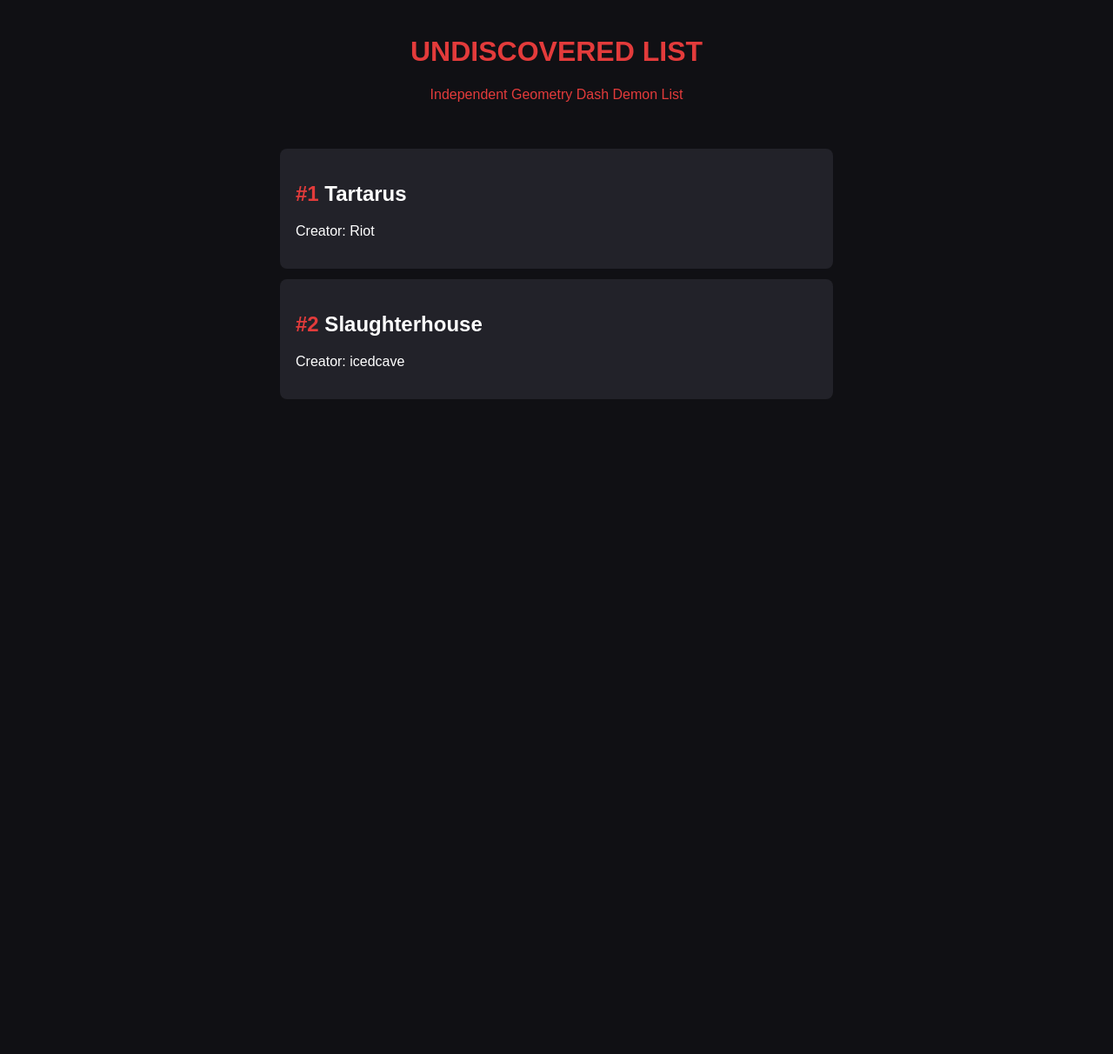
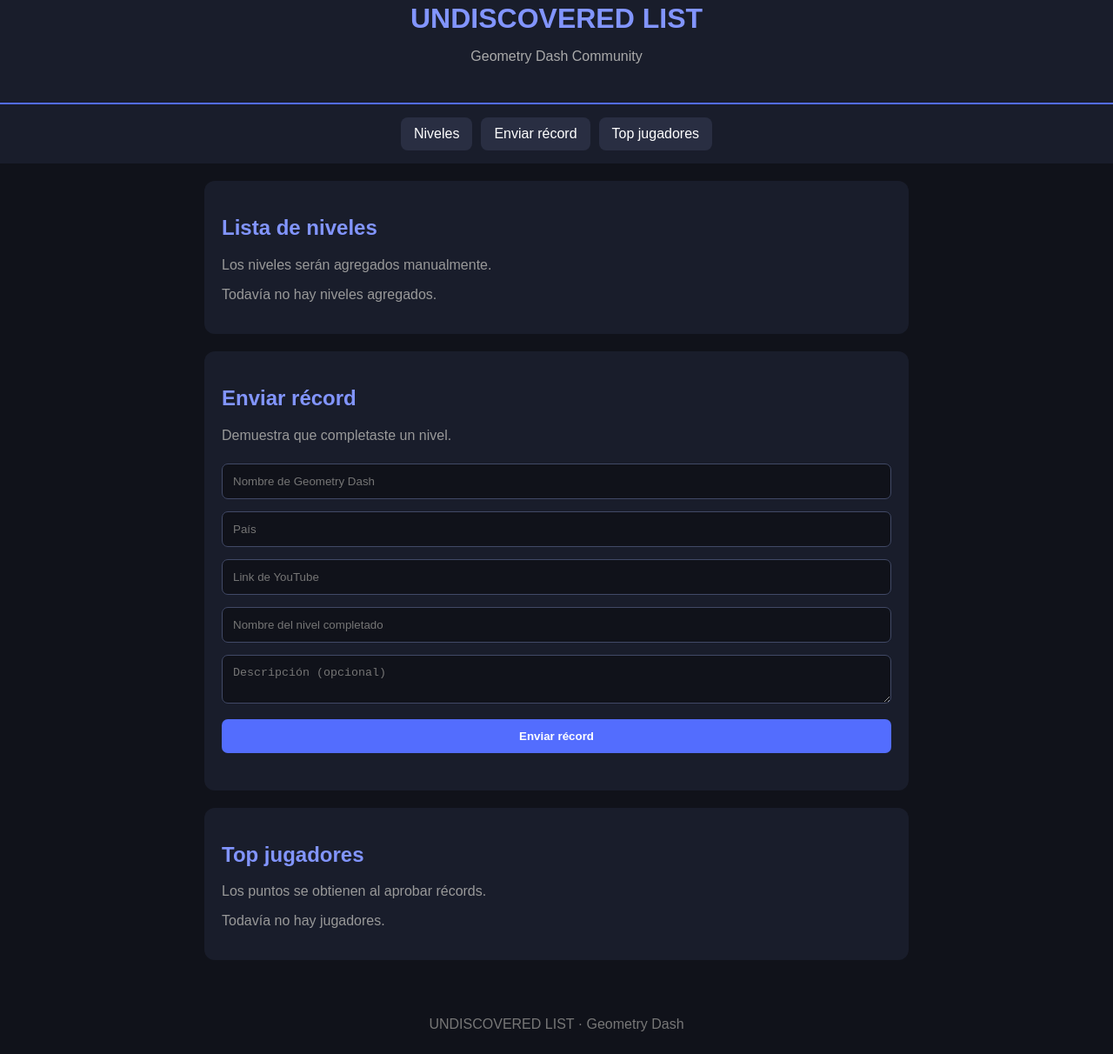
Before and after one commit to christianmendoza1815-glitch/Undiscovered-list, a plain HTML site: page index.html in a window 1280 px wide. Shown: the part 25-1237 px from the top of the page at 87% size. Before the commit the page ends 800 px from the top, so only its background shows below. Drawn offline with Linux system fonts and the light colour scheme.

Commit message:
Update index.html

```diff
--- a/index.html
+++ b/index.html
@@ -1,47 +1,203 @@
+
 <!DOCTYPE html>
-<html lang="en">
+<html lang="es">
 <head>
 <meta charset="UTF-8">
-<meta name="viewport" content="width=device-width, initial-scale=1">
-<title>UNDISCOVERED LIST</title>
+<meta name="viewport" content="width=device-width, initial-scale=1.0">
+<title>Undiscovered List</title>
 <style>
+* { box-sizing: border-box; }
 body {
-  background: #101014;
+  margin: 0;
+  background: #10121a;
   color: white;
-  font-family: Arial;
-  margin: 0;
-  padding: 20px;
+  font-family: Arial, sans-serif;
 }
 header {
+  background: #191d2b;
+  padding: 28px 15px;
   text-align: center;
-  color: #e33b3b;
-  padding: 25px;
+  border-bottom: 2px solid #536dfe;
 }
-.level {
-  background: #222229;
-  padding: 18px;
-  margin: 12px auto;
-  max-width: 600px;
+header h1 { color: #8295ff; margin: 0; }
+header p { color: #aaa; }
+nav {
+  display: flex;
+  justify-content: center;
+  flex-wrap: wrap;
+  gap: 10px;
+  padding: 15px;
+  background: #191d2b;
+}
+nav a {
+  color: white;
+  text-decoration: none;
+  padding: 10px 15px;
+  background: #292e42;
   border-radius: 8px;
 }
-.rank { color: #e33b3b; }
+main { max-width: 850px; margin: auto; padding: 20px; }
+section {
+  background: #191d2b;
+  padding: 20px;
+  border-radius: 12px;
+  margin-bottom: 20px;
+}
+h2 { color: #8295ff; }
+input, textarea, button {
+  width: 100%;
+  padding: 12px;
+  margin: 7px 0;
+  border-radius: 7px;
+  border: 1px solid #414966;
+  background: #10121a;
+  color: white;
+}
+button {
+  background: #536dfe;
+  border: none;
+  font-weight: bold;
+  cursor: pointer;
+}
+button:hover { background: #4055d6; }
+.item {
+  background: #242a3c;
+  padding: 13px;
+  border-radius: 8px;
+  margin: 10px 0;
+}
+.muted { color: #999; }
+footer { text-align: center; color: #777; padding: 25px; }
 </style>
 </head>
 <body>
+
 <header>
-<h1>UNDISCOVERED LIST</h1>
-<p>Independent Geometry Dash Demon List</p>
+  <h1>UNDISCOVERED LIST</h1>
+  <p>Geometry Dash Community</p>
 </header>
 
-<div class="level">
-<h2><span class="rank">#1</span> Tartarus</h2>
-<p>Creator: Riot</p>
-</div>
+<nav>
+  <a href="#niveles">Niveles</a>
+  <a href="#envios">Enviar récord</a>
+  <a href="#top">Top jugadores</a>
+</nav>
 
-<div class="level">
-<h2><span class="rank">#2</span> Slaughterhouse</h2>
-<p>Creator: icedcave</p>
-</div>
+<main>
 
+<section id="niveles">
+  <h2>Lista de niveles</h2>
+  <p class="muted">Los niveles serán agregados manualmente.</p>
+  <div id="levels">
+    <p class="muted">Todavía no hay niveles agregados.</p>
+  </div>
+</section>
+
+<section id="envios">
+  <h2>Enviar récord</h2>
+  <p class="muted">Demuestra que completaste un nivel.</p>
+
+  <form id="recordForm">
+    <input id="player" placeholder="Nombre de Geometry Dash" required>
+    <input id="country" placeholder="País" required>
+    <input id="video" type="url" placeholder="Link de YouTube" required>
+    <input id="level" placeholder="Nombre del nivel completado" required>
+    <textarea id="description" placeholder="Descripción (opcional)"></textarea>
+    <button type="submit">Enviar récord</button>
+  </form>
+  <p id="message" class="muted"></p>
+</section>
+
+<section id="top">
+  <h2>Top jugadores</h2>
+  <p class="muted">Los puntos se obtienen al aprobar récords.</p>
+  <div id="leaderboard">
+    <p class="muted">Todavía no hay jugadores.</p>
+  </div>
+</section>
+
+</main>
+
+<footer>
+  UND﻿ISCOVERED LIST · Geometry Dash
+</footer>
+
+<script>
+// Lista vacía: tú agregarás los niveles y sus puntos.
+const levels = [];
+
+// Récords de demostración guardados en este navegador.
+const records = [];
+
+function showLevels() {
+  const area = document.getElementById("levels");
+  area.innerHTML = "";
+
+  if (levels.length === 0) {
+    area.innerHTML = '<p class="muted">Todavía no hay niveles agregados.</p>';
+    return;
+  }
+
+  levels.forEach(level => {
+    area.innerHTML += `
+      <div class="item">
+        <strong>${level.name}</strong>
+        <p>${level.points} puntos</p>
+      </div>`;
+  });
+}
+
+function showTop() {
+  const scores = {};
+
+  records.filter(r => r.approved).forEach(r => {
+    scores[r.player] = (scores[r.player] || 0) + r.points;
+  });
+
+  const sorted = Object.entries(scores)
+    .sort((a,b) => b[1] - a[1]);
+
+  const area = document.getElementById("leaderboard");
+  area.innerHTML = "";
+
+  if (!sorted.length) {
+    area.innerHTML = '<p class="muted">Todavía no hay jugadores.</p>';
+    return;
+  }
+
+  sorted.forEach(([name, points], i) => {
+    area.innerHTML += `
+      <div class="item">
+        #${i + 1} — <strong>${name}</strong>
+        <span style="float:right">${points} pts</span>
+      </div>`;
+  });
+}
+
+document.getElementById("recordForm").addEventListener("submit", e => {
+  e.preventDefault();
+
+  const record = {
+    player: document.getElementById("player").value,
+    country: document.getElementById("country").value,
+    video: document.getElementById("video").value,
+    level: document.getElementById("level").value,
+    description: document.getElementById("description").value,
+    points: 0,
+    approved: false
+  };
+
+  records.push(record);
+
+  document.getElementById("message").textContent =
+    "Récord recibido en esta demostración. Aún necesita aprobación.";
+
+  e.target.reset();
+  showTop();
+});
+
+showLevels();
+showTop();
+</script>
 </body>
 </html>
```
